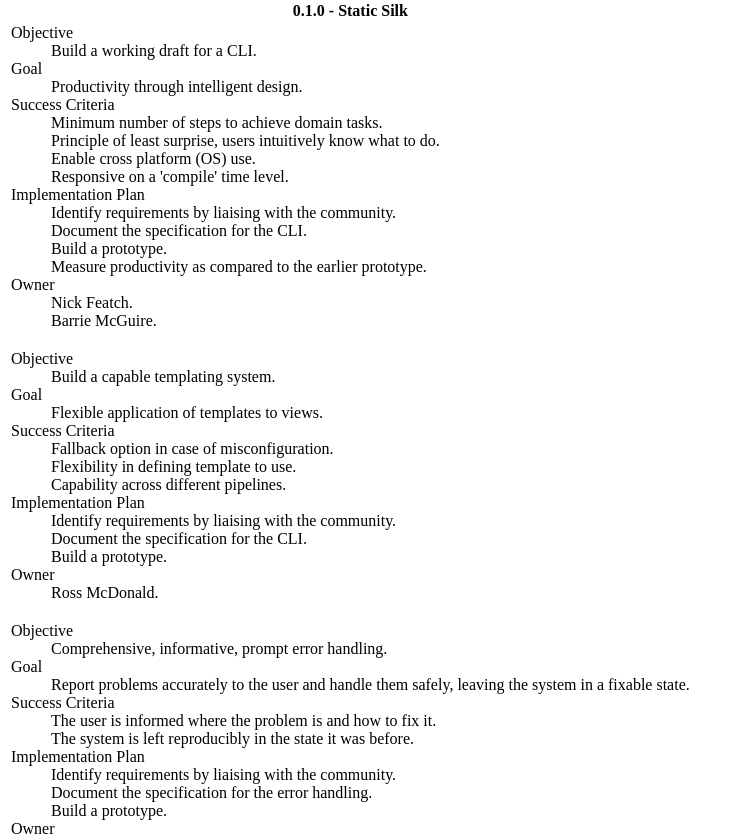
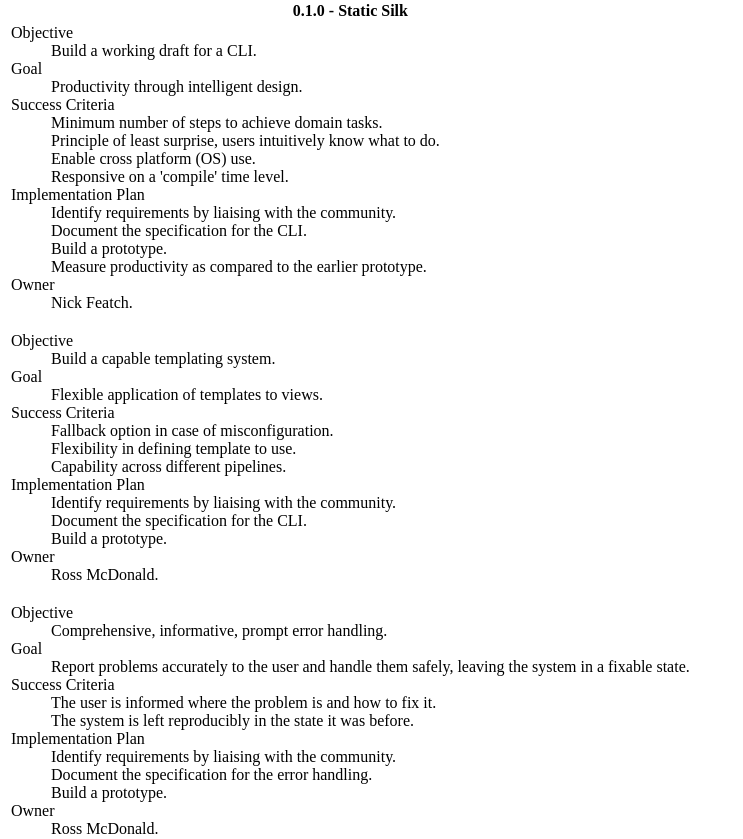
Before and after one commit to silk-web-toolkit/silk-site, a plain HTML site: page view/strategy.html in a window 1280 px wide. Shown: the part 112-951 px from the top of the page, without its empty margins (0-743 px from the left). Drawn offline with Linux system fonts and the light colour scheme.

Commit message:
adjust strategy document and add to 0.2.0 milestone on roadmap

```diff
--- a/view/strategy.html
+++ b/view/strategy.html
@@ -38,7 +38,6 @@
 					          <dd>Measure productivity as compared to the earlier prototype.</dd>
 				          <dt>Owner</dt>
 				            <dd>Nick Featch.</dd>
-                    <dd>Barrie McGuire.</dd>
 				        </dl>
               </td>
             </tr>
@@ -77,7 +76,7 @@
 				            <dd>Document the specification for the error handling.</dd>
 				            <dd>Build a prototype.</dd>
 				          <dt>Owner</dt>
-				            <dd>Barrie McGuire.</dd>
+				            <dd>Ross McDonald.</dd>
 				        </dl>
               </td>
             </tr>
```
Also changed, not shown: view/roadmap.html (+1 -0 lines).
